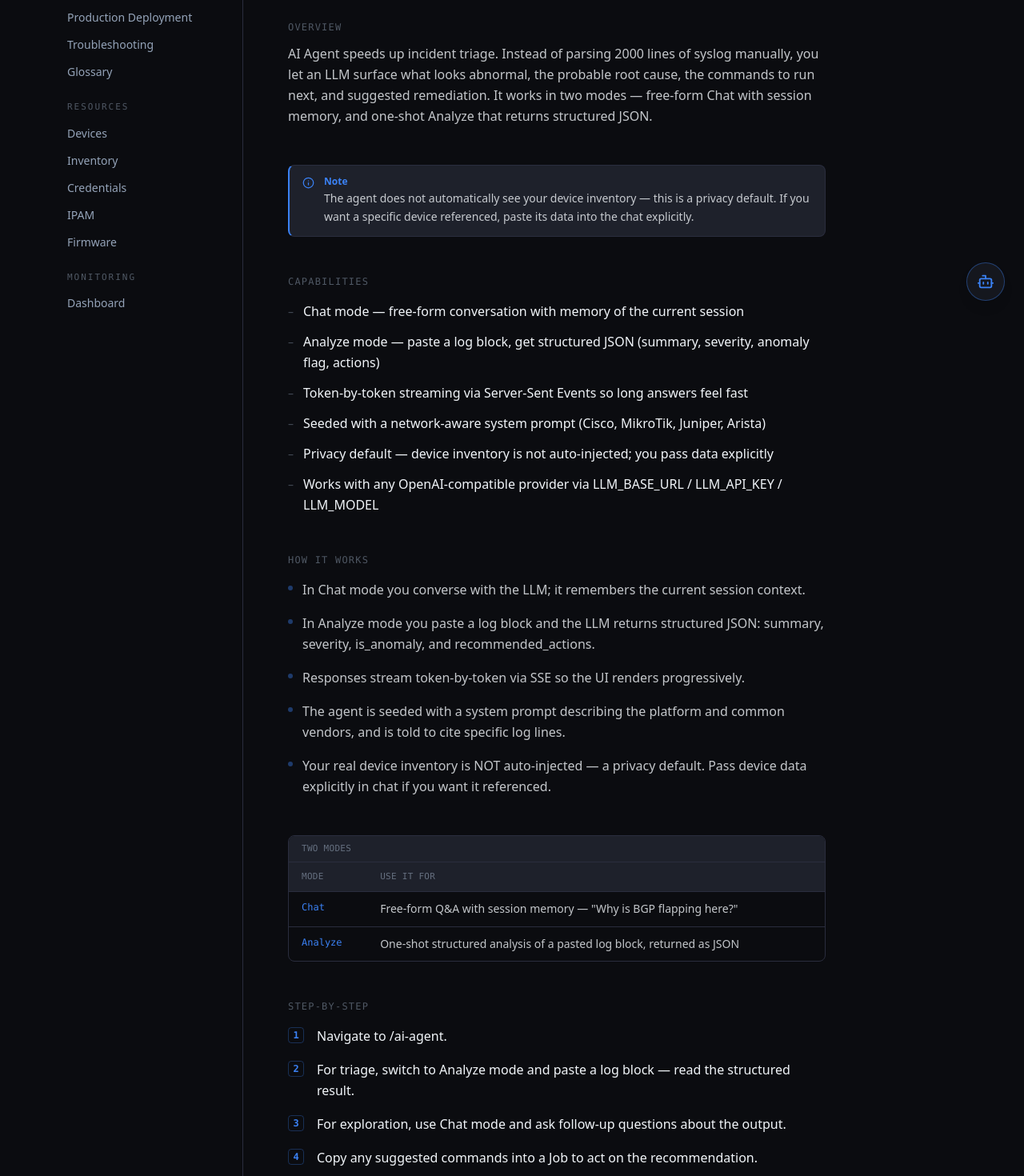
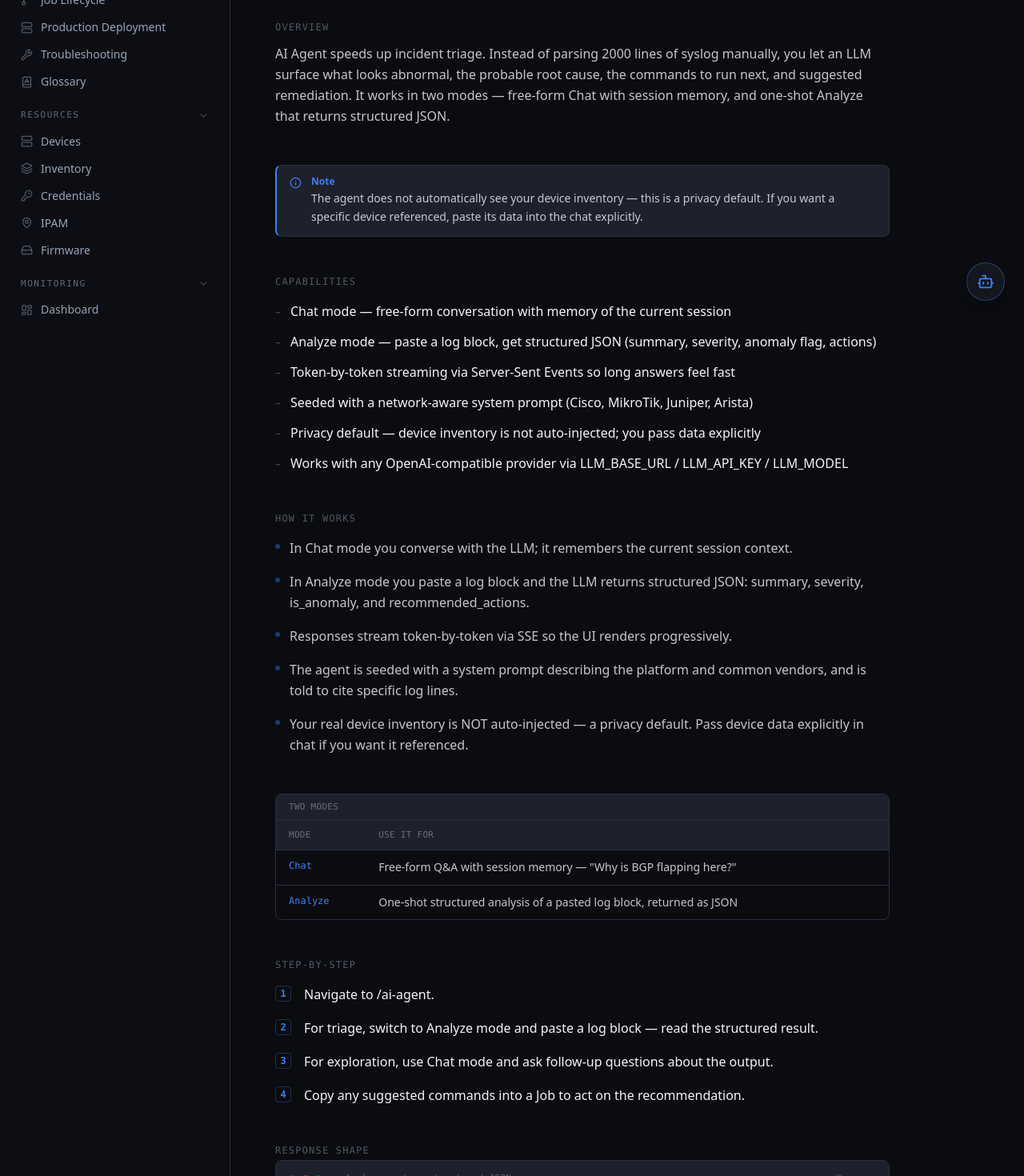
Before and after one commit to LuminousVar/crux-landing, a SvelteKit app: page /docs/ai-agent in a window 1280 px wide. Shown: the part 400-1870 px from the top of the page at 80% size. Built offline with nearby package versions, Linux system fonts and the light colour scheme.

Commit message:
feat(docs): collapse sidebar

```diff
--- a/src/routes/docs/+layout.svelte
+++ b/src/routes/docs/+layout.svelte
@@ -1,7 +1,9 @@
 <script lang="ts">
 	import { page } from '$app/state';
+	import { slide } from 'svelte/transition';
 	import { docGroups } from '$lib/docs';
-	import { Search, X } from 'lucide-svelte';
+	import { docIcon } from '$lib/doc-icons';
+	import { ChevronDown, FileText, Search, X } from 'lucide-svelte';
 	import type { LayoutData } from './$types';
 
 	let { children, data }: { children: import('svelte').Snippet; data: LayoutData } = $props();
@@ -11,6 +13,12 @@
 	// Slug of the API collection currently open, e.g. /docs/api/devices → "devices".
 	let currentApi = $derived(
 		page.url.pathname.startsWith('/docs/api/') ? (page.params.collection ?? '') : ''
+	);
+	let onApi = $derived(page.url.pathname.startsWith('/docs/api'));
+
+	// The group whose module is currently open — used to auto-expand it.
+	let activeGroupKey = $derived(
+		docGroups.find((g) => g.modules.some((m) => m.slug === currentSlug))?.key ?? ''
 	);
 
 	// Sidebar filter — quick navigation across all modules from any docs page.
@@ -30,59 +38,76 @@
 			? data.apiNav
 			: data.apiNav.filter((c) => c.label.toLowerCase().includes(q.toLowerCase()))
 	);
+
+	// Collapsed sections. A section is open when: the user is filtering (show every
+	// match), the user explicitly opened it, or — by default — it holds the active
+	// page. Doc groups default open; the long API list defaults closed unless active.
+	let overrides = $state<Record<string, boolean>>({});
+	function defaultOpen(key: string): boolean {
+		if (key === 'api') return onApi;
+		return true;
+	}
+	function isOpen(key: string): boolean {
+		if (q.trim() !== '') return true;
+		if (key === activeGroupKey && key !== '') return overrides[key] ?? true;
+		return overrides[key] ?? defaultOpen(key);
+	}
+	function toggle(key: string): void {
+		overrides = { ...overrides, [key]: !isOpen(key) };
+	}
 </script>
 
 <div class="min-h-screen bg-canvas">
 	<header class="sticky top-0 z-50 border-b border-edge bg-canvas/95 backdrop-blur-sm">
-		<div class="mx-auto flex max-w-6xl items-center justify-between px-6 py-2">
+		<div class="flex items-center justify-between px-5 py-2.5">
 			<!-- Logo + breadcrumb -->
 			<div class="flex items-center gap-3">
 				<a href="/" aria-label="Crux home" class="flex items-center gap-2">
-					<img src="/crux-logo.png" alt="" class="h-10 w-auto" aria-hidden="true" />
-					<span class="font-mono text-lg font-bold leading-none text-accent">Crux</span>
+					<img src="/crux-logo.png" alt="" class="h-9 w-auto" aria-hidden="true" />
+					<span class="font-mono text-base font-bold leading-none text-accent">Crux</span>
 				</a>
 				<span class="text-sm text-muted/30">/</span>
-				<a href="/docs" class="text-sm text-muted transition-colors hover:text-content"
-					>Documentation</a
-				>
+				<a href="/docs" class="text-sm text-muted transition-colors hover:text-content">
+					Documentation
+				</a>
 			</div>
 
 			<!-- Back link -->
 			{#if isSlug}
-				<a href="/docs" class="text-sm text-muted transition-colors hover:text-content"
-					>← Back to docs</a
-				>
+				<a href="/docs" class="text-sm text-muted transition-colors hover:text-content">
+					← Back to docs
+				</a>
 			{:else}
-				<a href="/" class="text-sm text-muted transition-colors hover:text-content"
-					>← Back to site</a
-				>
+				<a href="/" class="text-sm text-muted transition-colors hover:text-content">
+					← Back to site
+				</a>
 			{/if}
 		</div>
 	</header>
 
-	<div class="mx-auto flex max-w-6xl">
+	<div class="flex">
 		<!-- Global navigation — persists across the index and every module page -->
-		<aside class="hidden w-60 shrink-0 border-r border-edge md:block">
+		<aside class="hidden w-72 shrink-0 border-r border-edge bg-surface/20 md:block">
 			<nav
-				class="sticky top-14 h-[calc(100vh-3.5rem)] overflow-y-auto px-3 py-6 [scrollbar-width:thin]"
+				class="sticky top-[3.25rem] h-[calc(100vh-3.25rem)] overflow-y-auto px-4 py-6 [scrollbar-width:thin]"
 			>
 				<!-- Filter -->
-				<div class="relative mb-5">
+				<div class="relative mb-6">
 					<Search
 						size={14}
-						class="pointer-events-none absolute left-2.5 top-1/2 -translate-y-1/2 text-muted/50"
+						class="pointer-events-none absolute left-3 top-1/2 -translate-y-1/2 text-muted/50"
 					/>
 					<input
 						bind:value={q}
 						type="text"
-						placeholder="Filter docs…"
-						class="w-full rounded border border-edge bg-surface py-1.5 pl-8 pr-7 text-sm text-content placeholder:text-muted/40 focus:border-accent focus:outline-none"
+						placeholder="Filter documentation…"
+						class="w-full rounded-lg border border-edge bg-canvas py-2 pl-9 pr-8 text-sm text-content placeholder:text-muted/40 focus:border-accent focus:outline-none focus:ring-1 focus:ring-accent/30"
 					/>
 					{#if q}
 						<button
 							onclick={() => (q = '')}
 							aria-label="Clear filter"
-							class="absolute right-2.5 top-1/2 -translate-y-1/2 text-muted/40 transition-colors hover:text-muted"
+							class="absolute right-3 top-1/2 -translate-y-1/2 text-muted/40 transition-colors hover:text-muted"
 						>
 							<X size={13} />
 						</button>
@@ -90,50 +115,118 @@
 				</div>
 
 				{#if filteredGroups.length === 0 && filteredApi.length === 0}
-					<p class="px-2 text-sm text-muted/50">No matches</p>
+					<p class="px-2 text-sm text-muted/50">No matches for "{q}"</p>
 				{:else}
+					<div class="space-y-1">
 						{#each filteredGroups as group (group.key)}
-						<p class="mb-2 px-2 font-mono text-[11px] uppercase tracking-[0.18em] text-muted/50">
-							{group.label}
-						</p>
-						<ul class="mb-5 space-y-0.5">
+							{@const open = isOpen(group.key)}
+							<section>
+								<button
+									type="button"
+									onclick={() => toggle(group.key)}
+									class="flex w-full items-center justify-between rounded-md px-2.5 py-1.5 font-mono text-[11px] uppercase tracking-[0.14em] text-muted/60 transition-colors hover:text-content"
+								>
+									<span>{group.label}</span>
+									<ChevronDown
+										size={13}
+										class="shrink-0 text-muted/40 transition-transform duration-200 {open
+											? ''
+											: '-rotate-90'}"
+									/>
+								</button>
+								{#if open}
+									<ul class="mt-0.5 mb-3 space-y-0.5" transition:slide={{ duration: 160 }}>
 										{#each group.modules as mod (mod.slug)}
+											{@const Icon = docIcon(mod.icon)}
+											{@const active = mod.slug === currentSlug}
 											<li>
 												<a
 													href="/docs/{mod.slug}"
-										class="block rounded px-2 py-1.5 text-sm transition-colors duration-100
-											{mod.slug === currentSlug ? 'font-medium text-accent' : 'text-muted hover:text-content'}"
+													class="group flex items-center gap-2.5 rounded-md py-1.5 pl-2.5 pr-2 text-sm transition-colors duration-100
+														{active
+														? 'bg-accent/10 font-medium text-accent'
+														: 'text-muted hover:bg-elevated hover:text-content'}"
 												>
-										{mod.label}
-									</a>
-								</li>
-							{/each}
-						</ul>
-					{/each}
-
-					{#if filteredApi.length > 0}
-						<a
-							href="/docs/api"
-							class="mb-2 flex items-center gap-1.5 px-2 font-mono text-[11px] uppercase tracking-[0.18em] transition-colors
-								{page.url.pathname === '/docs/api' ? 'text-accent' : 'text-muted/50 hover:text-muted'}"
-						>
-							API Reference
-						</a>
-						<ul class="mb-5 space-y-0.5">
-							{#each filteredApi as col (col.slug)}
-								<li>
-									<a
-										href="/docs/api/{col.slug}"
-										class="flex items-center justify-between rounded px-2 py-1.5 text-sm transition-colors duration-100
-											{col.slug === currentApi ? 'font-medium text-accent' : 'text-muted hover:text-content'}"
-									>
-										<span>{col.label}</span>
-										<span class="font-mono text-[10px] text-muted/40">{col.count}</span>
+													{#if Icon}
+														<Icon
+															size={15}
+															class="shrink-0 {active
+																? 'text-accent'
+																: 'text-muted/50 group-hover:text-muted'}"
+														/>
+													{/if}
+													<span class="truncate">{mod.label}</span>
 												</a>
 											</li>
 										{/each}
 									</ul>
 								{/if}
+							</section>
+						{/each}
+
+						<!-- API Reference — its own collapsible section -->
+						{#if filteredApi.length > 0}
+							{@const open = isOpen('api')}
+							<section>
+								<button
+									type="button"
+									onclick={() => toggle('api')}
+									class="flex w-full items-center justify-between rounded-md px-2.5 py-1.5 font-mono text-[11px] uppercase tracking-[0.14em] transition-colors hover:text-content
+										{onApi ? 'text-accent/80' : 'text-muted/60'}"
+								>
+									<span>API Reference</span>
+									<ChevronDown
+										size={13}
+										class="shrink-0 text-muted/40 transition-transform duration-200 {open
+											? ''
+											: '-rotate-90'}"
+									/>
+								</button>
+								{#if open}
+									<ul class="mt-0.5 mb-3 space-y-0.5" transition:slide={{ duration: 160 }}>
+										<li>
+											<a
+												href="/docs/api"
+												class="group flex items-center gap-2.5 rounded-md py-1.5 pl-2.5 pr-2 text-sm transition-colors duration-100
+													{page.url.pathname === '/docs/api'
+													? 'bg-accent/10 font-medium text-accent'
+													: 'text-muted hover:bg-elevated hover:text-content'}"
+											>
+												<FileText
+													size={15}
+													class="shrink-0 {page.url.pathname === '/docs/api'
+														? 'text-accent'
+														: 'text-muted/50 group-hover:text-muted'}"
+												/>
+												<span class="truncate">Overview</span>
+											</a>
+										</li>
+										{#each filteredApi as col (col.slug)}
+											{@const active = col.slug === currentApi}
+											<li>
+												<a
+													href="/docs/api/{col.slug}"
+													class="group flex items-center justify-between gap-2 rounded-md py-1.5 pl-2.5 pr-2 text-sm transition-colors duration-100
+														{active
+														? 'bg-accent/10 font-medium text-accent'
+														: 'text-muted hover:bg-elevated hover:text-content'}"
+												>
+													<span class="truncate">{col.label}</span>
+													<span
+														class="shrink-0 font-mono text-[10px] {active
+															? 'text-accent/70'
+															: 'text-muted/40'}"
+													>
+														{col.count}
+													</span>
+												</a>
+											</li>
+										{/each}
+									</ul>
+								{/if}
+							</section>
+						{/if}
+					</div>
 				{/if}
 			</nav>
 		</aside>
--- a/src/routes/docs/+page.svelte
+++ b/src/routes/docs/+page.svelte
@@ -103,7 +103,7 @@
 					>
 				</div>
 
-				<div class="grid grid-cols-1 gap-3 sm:grid-cols-2 lg:grid-cols-3">
+				<div class="grid max-w-6xl grid-cols-1 gap-3 sm:grid-cols-2 lg:grid-cols-3 xl:grid-cols-4">
 					{#each group.modules as module (module.slug)}
 						{@const Icon = docIcon(module.icon)}
 						<a
--- a/src/routes/docs/[slug]/+page.svelte
+++ b/src/routes/docs/[slug]/+page.svelte
@@ -17,7 +17,7 @@
 
 <!-- Sidebar navigation is provided by docs/+layout.svelte -->
 <main class="px-8 py-12 md:px-14">
-	<div class="max-w-2xl">
+	<div class="max-w-3xl">
 		<!-- Breadcrumb -->
 		<p class="mb-8 font-mono text-xs uppercase tracking-widest text-muted/50">
 			Docs / {module.groupLabel} / {module.label}
```
Lines whose indentation alone changed are shown as unchanged.
